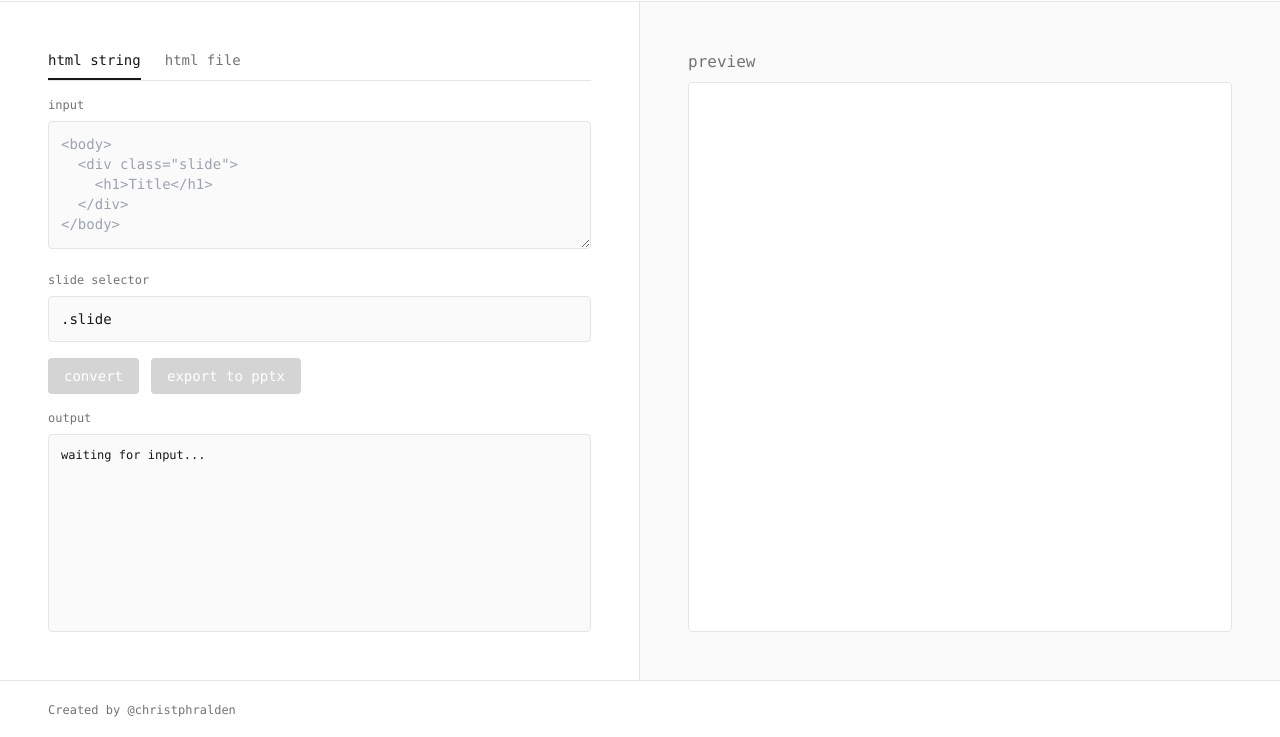
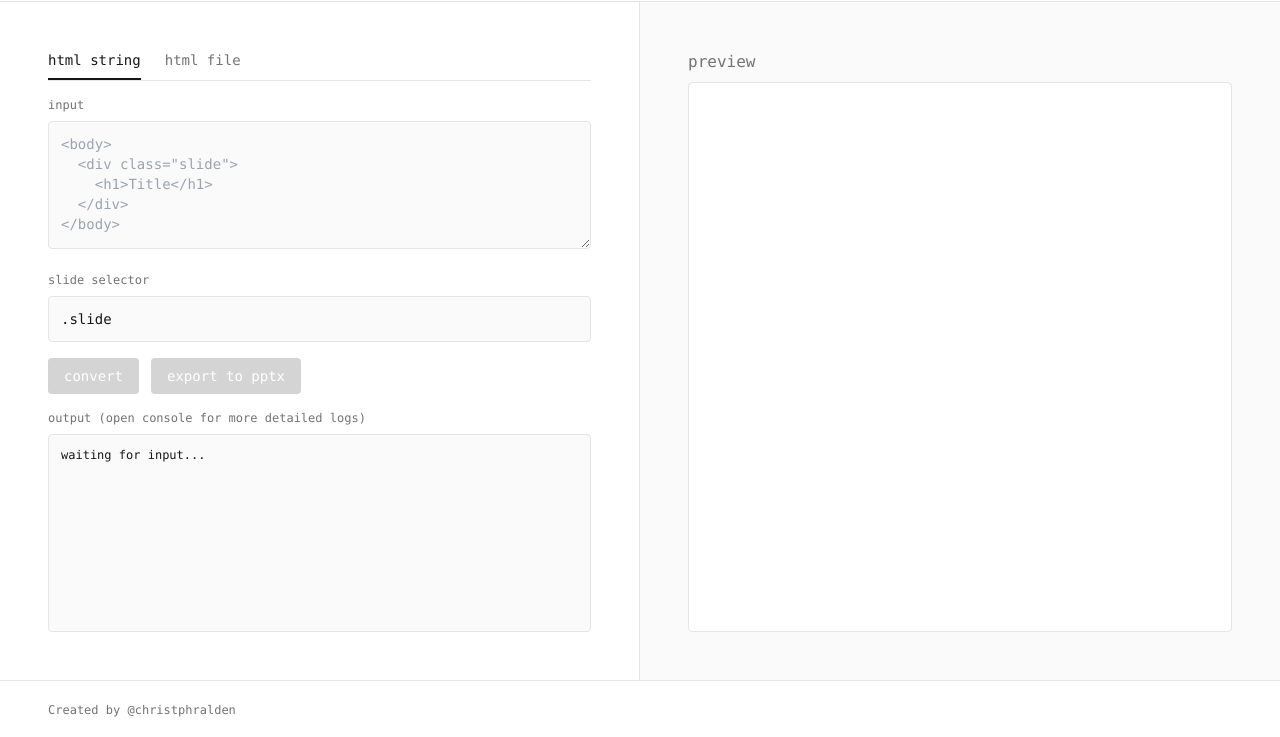
Before and after one commit to christphralden/html-in-pptx-out, a website: page demo/index.html in a window 1280 px wide. Shown: the part 63-800 px from the top of the page. Drawn offline with nearby package versions, Linux system fonts and the light colour scheme.

Commit message:
fix: demo

```diff
--- a/demo/index.html
+++ b/demo/index.html
@@ -125,7 +125,9 @@
         </div>
 
         <div class="flex-1 flex flex-col min-h-0">
-          <label class="block text-xs text-neutral-500 mb-2">output</label>
+          <label class="block text-xs text-neutral-500 mb-2"
+            >output (open console for more detailed logs)</label
+          >
           <pre
             id="output"
             class="flex-1 p-3 bg-neutral-50 border border-neutral-200 rounded text-xs overflow-auto"
--- a/src/core/base-converter.ts
+++ b/src/core/base-converter.ts
@@ -78,7 +78,7 @@ export class BaseConverter {
     const { elements, cleanup } = await this.parser.parse(html, parserConfig);
 
     if (this.config.debug) {
-      console.log("beforeOnParse", {
+      console.log("before: executeOnParse", {
         elements,
       });
     }
@@ -100,7 +100,7 @@ export class BaseConverter {
     }
 
     if (this.config.debug) {
-      console.log("afterOnParse", {
+      console.log("after: executeOnParse", {
         slides: slidesMap,
       });
     }
@@ -136,7 +136,7 @@ export class BaseConverter {
     this.pluginManager.setPresentation(this.presentation);
 
     if (this.config.debug) {
-      console.log("post-mortem", {
+      console.log("after: executeOnSlide", {
         presentation: this.presentation,
       });
       console.groupEnd();
```
